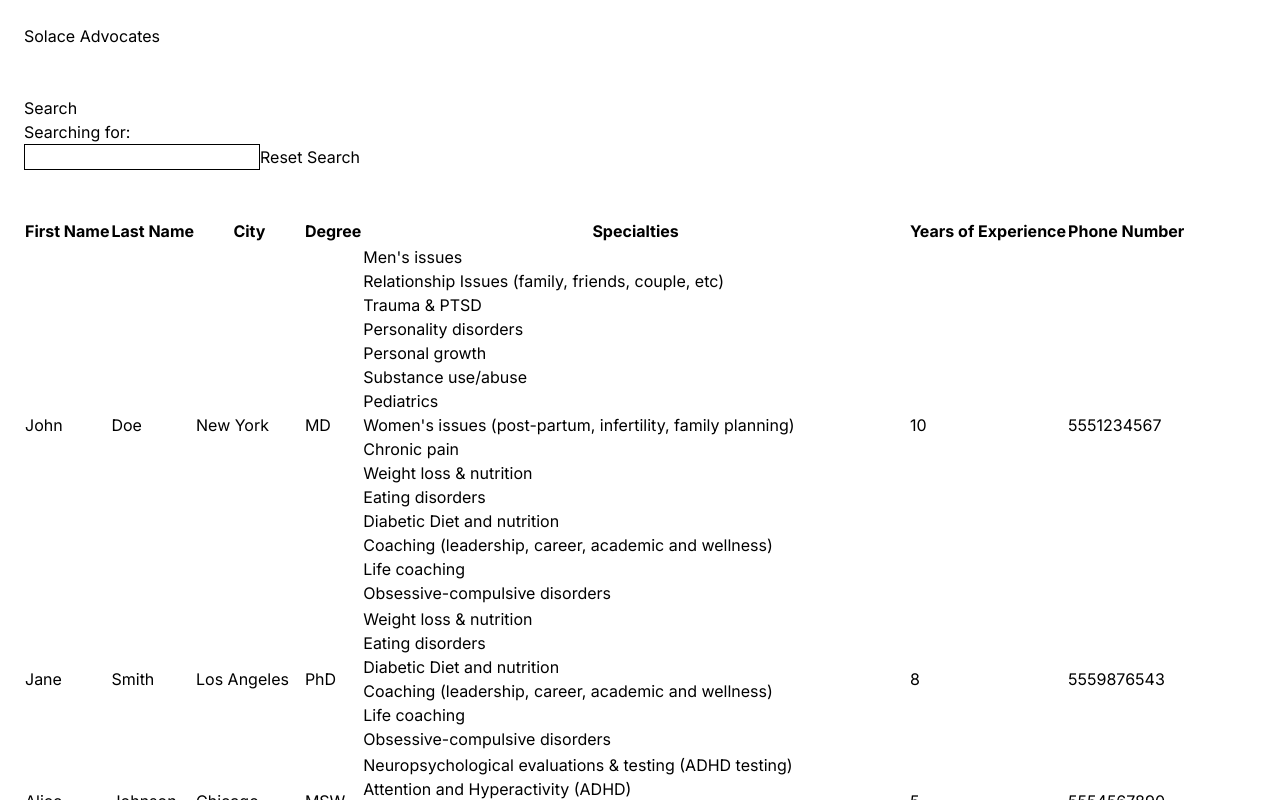
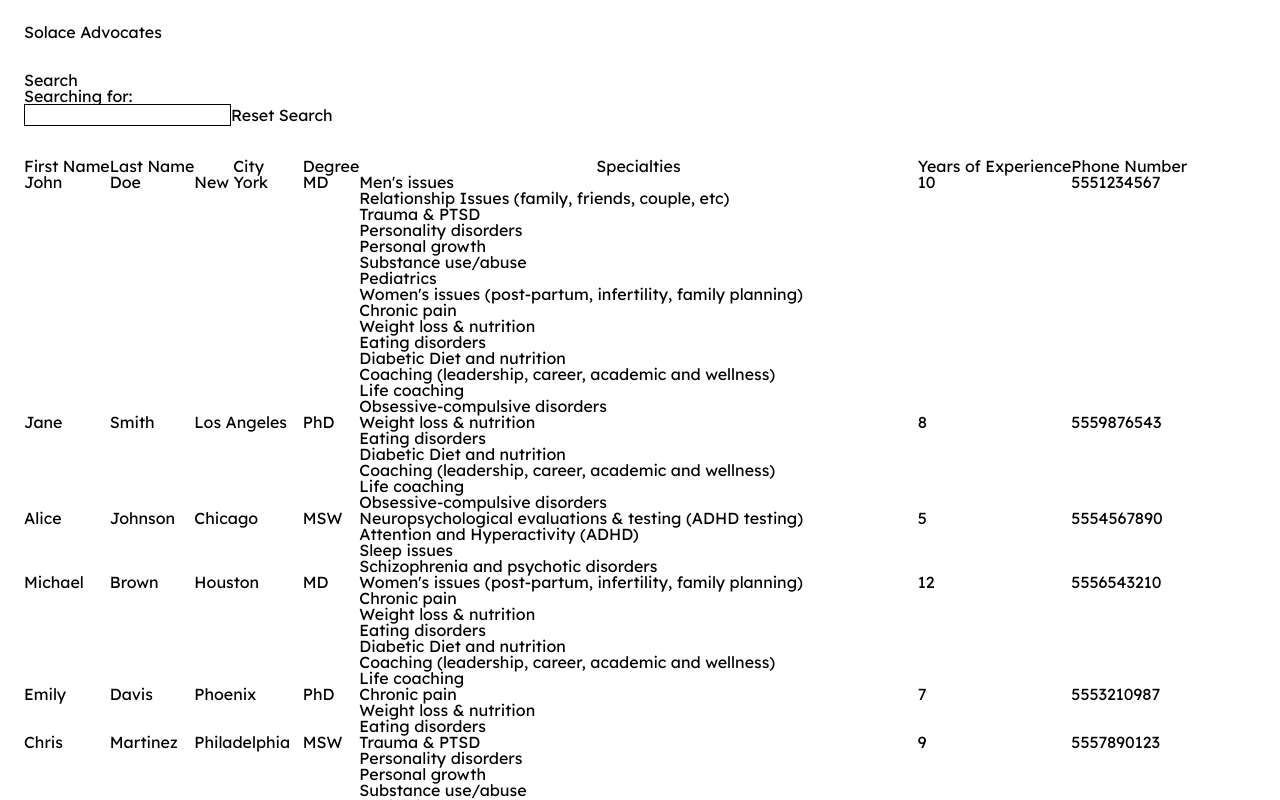
Before and after one commit to kirillchernik8/solace, a Next.js app: page / in a window 1280 px wide. Shown: the top 800 px of the page. Built offline with nearby package versions, Linux system fonts and the light colour scheme.

Commit message:
add reset css, add local font

```diff
--- a/package.json
+++ b/package.json
@@ -19,6 +19,7 @@
     "react-dom": "^18.3.1"
   },
   "devDependencies": {
+    "@tailwindcss/postcss": "^4.1.17",
     "@types/node": "^20.14.12",
     "@types/react": "^18.3.3",
     "@types/react-dom": "^18.3.0",
@@ -26,7 +27,7 @@
     "eslint": "^8.57.0",
     "eslint-config-next": "14.2.5",
     "postcss": "^8.4.40",
-    "tailwindcss": "^3.4.7",
+    "tailwindcss": "^3.4.18",
     "typescript": "^5.5.4"
   }
 }
--- /dev/null
+++ b/src/app/assets/styles/reset.css
@@ -0,0 +1,56 @@
+*,
+*::before,
+*::after {
+	box-sizing: border-box;
+}
+
+html, body, div, span, applet, object, iframe,
+h1, h2, h3, h4, h5, h6, p, blockquote, pre,
+a, abbr, acronym, address, big, cite, code,
+del, dfn, em, img, ins, kbd, q, s, samp,
+small, strike, strong, sub, sup, tt, var,
+b, u, i,
+dl, dt, dd, ol, ul, li,
+fieldset, form, label, legend,
+table, caption, tbody, tfoot, thead, tr, th, td,
+article, aside, canvas, details, embed,
+figure, figcaption, footer, header, hgroup,
+menu, nav, output, ruby, section, summary,
+time, mark, audio, video, button {
+	margin: 0;
+	padding: 0;
+	border: 0;
+	font-size: 100%;
+	font: inherit;
+	vertical-align: baseline;
+  -webkit-font-smoothing: antialiased;
+  -moz-osx-font-smoothing: grayscale;
+}
+
+article, aside, details, figcaption, figure,
+footer, header, hgroup, menu, nav, section {
+	display: block;
+}
+body {
+	line-height: 1;
+}
+ol, ul {
+	list-style: none;
+}
+blockquote, q {
+	quotes: none;
+}
+blockquote:before, blockquote:after,
+q:before, q:after {
+	content: '';
+	content: none;
+}
+table {
+	border-collapse: collapse;
+	border-spacing: 0;
+}
+
+a:link, a:visited, a:hover, a:active {
+  color: currentColor;
+  text-decoration: none;
+}
--- a/src/app/layout.tsx
+++ b/src/app/layout.tsx
@@ -1,8 +1,14 @@
 import type { Metadata } from "next";
-import { Inter } from "next/font/google";
+// local font import for better performance
+import localFont from 'next/font/local'
 import "./globals.css";
+// reset css to ensure consistency across browsers
+import "./assets/styles/reset.css"
 
-const inter = Inter({ subsets: ["latin"] });
+// dyslexia-friendly font
+const lexend = localFont({
+  src: [ {  path: './assets/fonts/Lexend.woff2', }, ],
+})
 
 export const metadata: Metadata = {
   title: "Solace Candidate Assignment",
@@ -16,7 +22,7 @@
 }>) {
   return (
     <html lang="en">
-      <body className={inter.className}>{children}</body>
+      <body className={lexend.className}>{children}</body>
     </html>
   );
 }
```
Also changed, not shown: src/app/assets/fonts/Lexend.woff2 (added), 1 other file (tests, documents, lock files or other folders).
